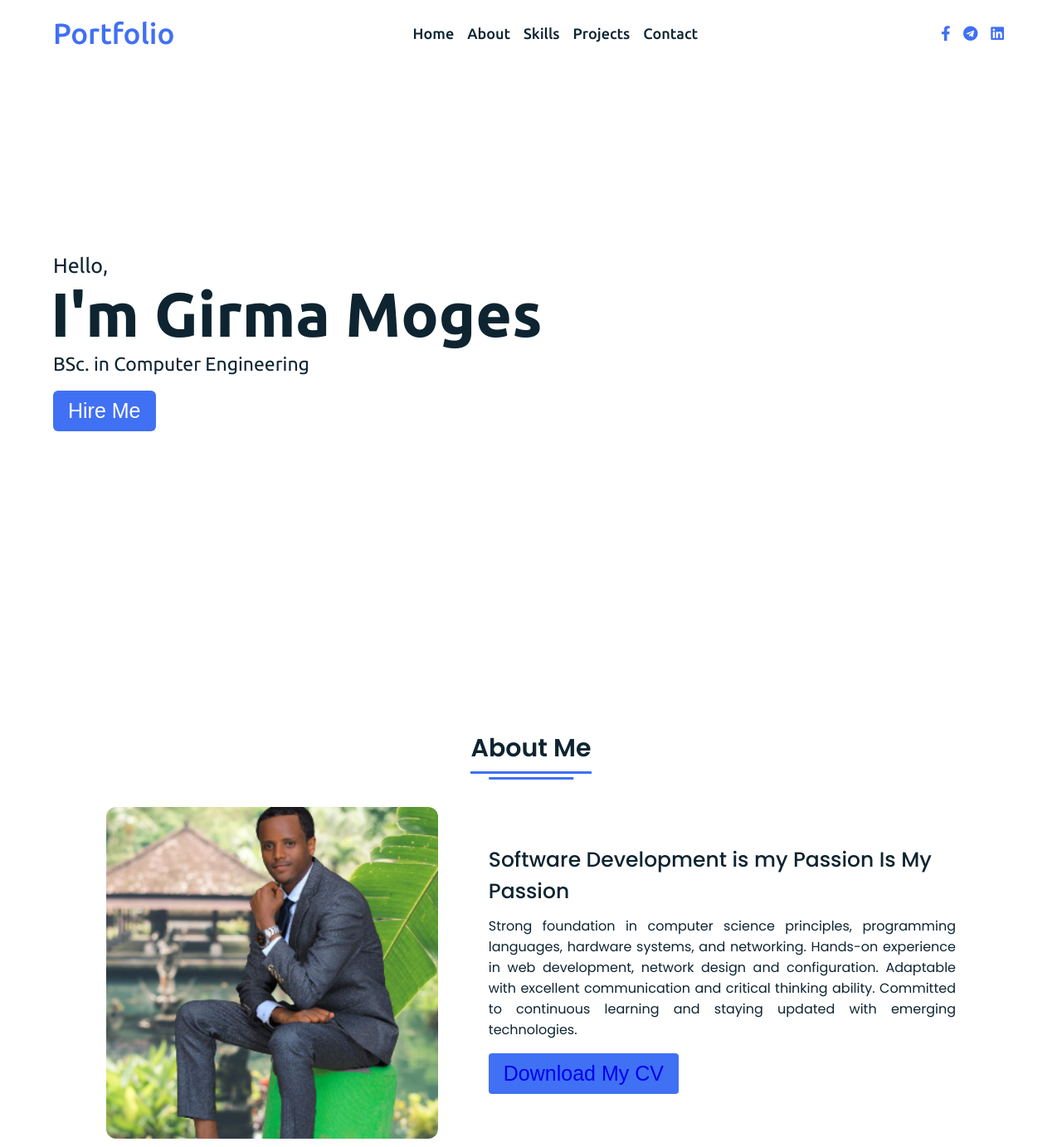
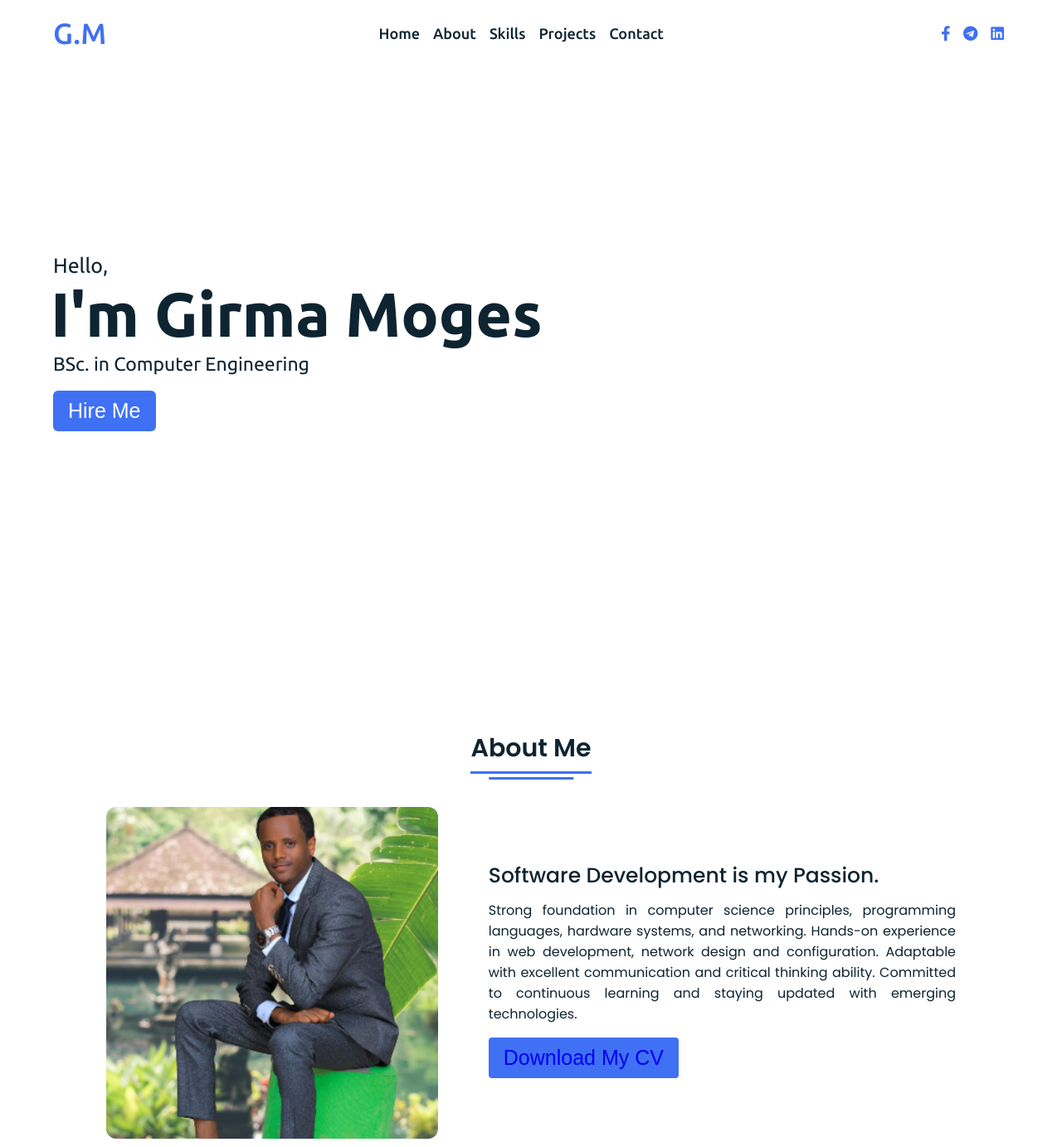
Before and after one commit to Girmex/portfolio, a plain HTML site: page index.html in a window 1280 px wide. Shown: the top 1383 px of the page at 83% size. Drawn offline with Linux system fonts and the light colour scheme.

Commit message:
Update index.html

```diff
--- a/index.html
+++ b/index.html
@@ -17,7 +17,7 @@
     <!-- navgaition menu -->
     <nav>
       <div class="navbar">
-        <div class="logo"><a href="#">Portfolio</a></div>
+        <div class="logo"><a href="#">G.M</a></div>
         <ul class="menu">
           <li><a href="#home">Home</a></li>
           <li><a href="#about">About</a></li>
@@ -61,7 +61,7 @@
             <img src="Images/about.png" alt="" />
           </div>
           <div class="right">
-            <div class="topic">Software Development is my Passion Is My Passion</div>
+            <div class="topic">Software Development is my Passion.</div>
             <p>
              Strong foundation in computer science principles, programming languages, hardware systems, and networking.
               Hands-on experience in web development, network design and configuration. Adaptable with excellent communication and critical
```
